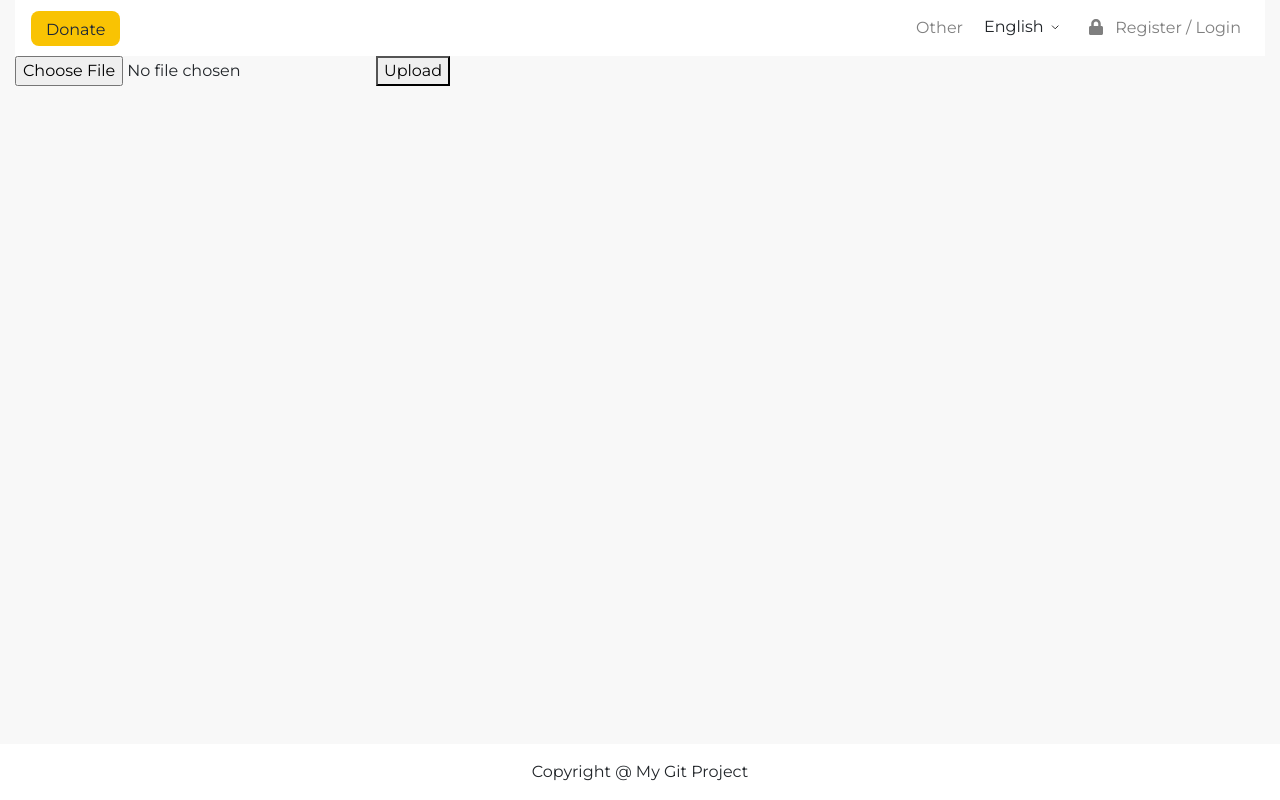
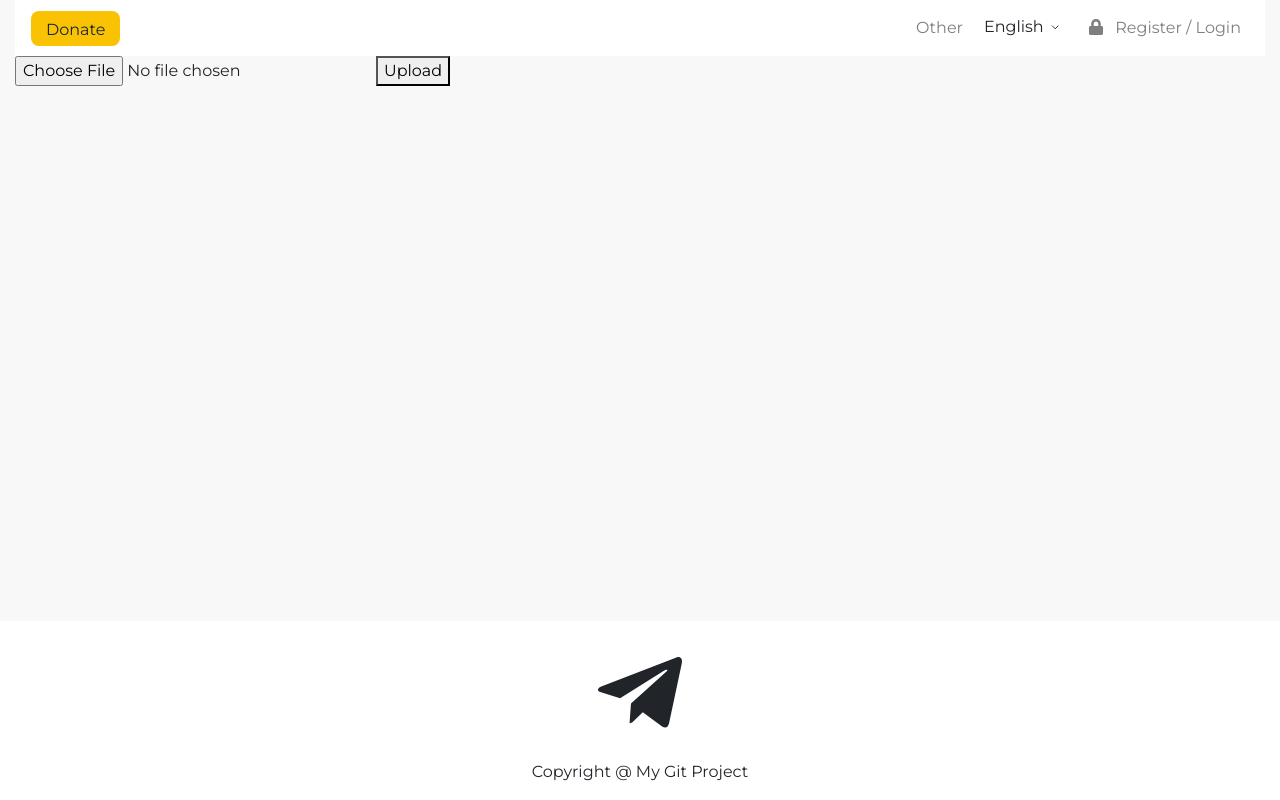
Before and after one commit to danielgreendev/react-master, a React (Create React App) app in the folder client/: page /other in a window 1280 px wide. Built offline with nearby package versions, Linux system fonts and the light colour scheme.

Commit message:
upd: upd one more

```diff
--- a/client/src/component/layout/Footer.js
+++ b/client/src/component/layout/Footer.js
@@ -3,6 +3,9 @@ import React from 'react'
 function Footer() {
     return (
         <footer className='footer fixed-bottom footer-light bg-white p-3 text-center'>
+            <h1 className='display-1 text-black'>
+                <i className='fab fa-telegram-plane'></i>
+            </h1>
             Copyright @ My Git Project
         </footer>
     )
```
